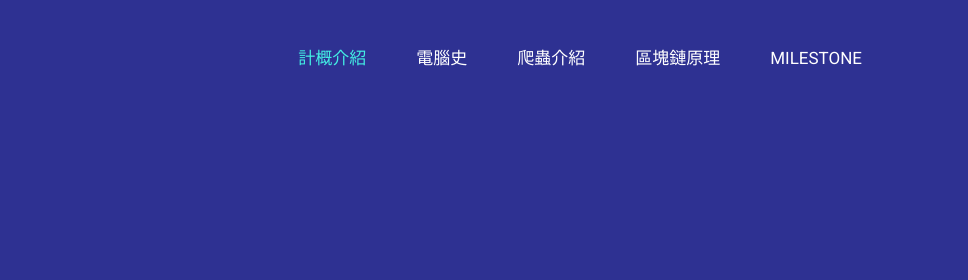
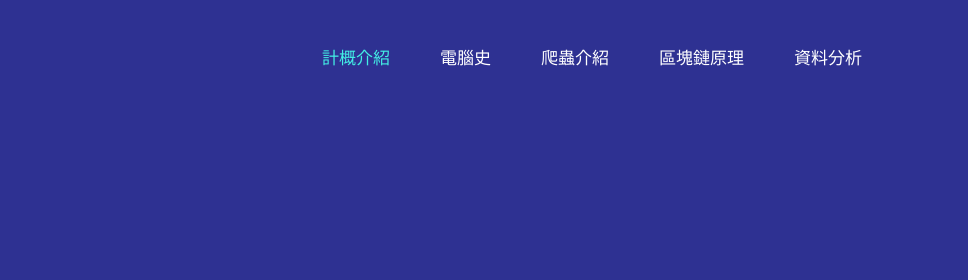
Before and after one commit to Jianhongl1n/sys-scu-edu, a plain HTML site: page htdocs/index.html in a window 1280 px wide. Shown: the top 280 px of the page, 128-1096 px from the left. Drawn offline with nearby package versions, Linux system fonts and the light colour scheme.

Commit message:
Update index.html
Signed-off-by: Jianhongl1n <151608039+Jianhongl1n@users.noreply.github.com>

```diff
--- a/htdocs/index.html
+++ b/htdocs/index.html
@@ -68,7 +68,7 @@
                      <a class="nav-link" href="https://10122144.my.canva.site/blockchain">區塊鏈原理</a>  <!-- 鏈結到開發頁的導覽連結 -->
                   </li>
                   <li class="nav-item">  <!-- 導覽項目 -->
-                     <a class="nav-link" href="contact.html">Milestone</a>  <!-- 鏈結到里程碑頁的導覽連結 -->
+                     <a class="nav-link" href="contact.html">資料分析</a>  <!-- 鏈結到里程碑頁的導覽連結 -->
                   </li>
                </ul>
             </div>  <!-- 結束導覽列折疊容器 -->
```
